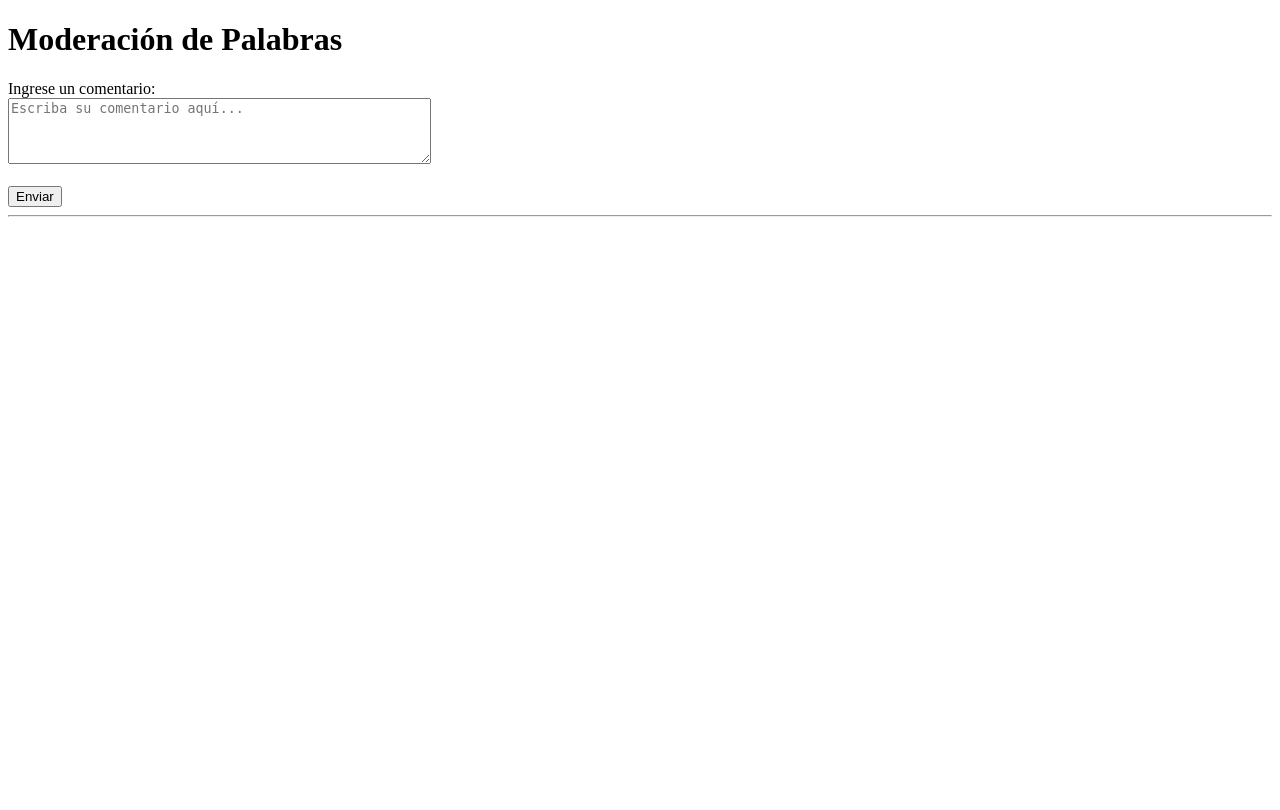
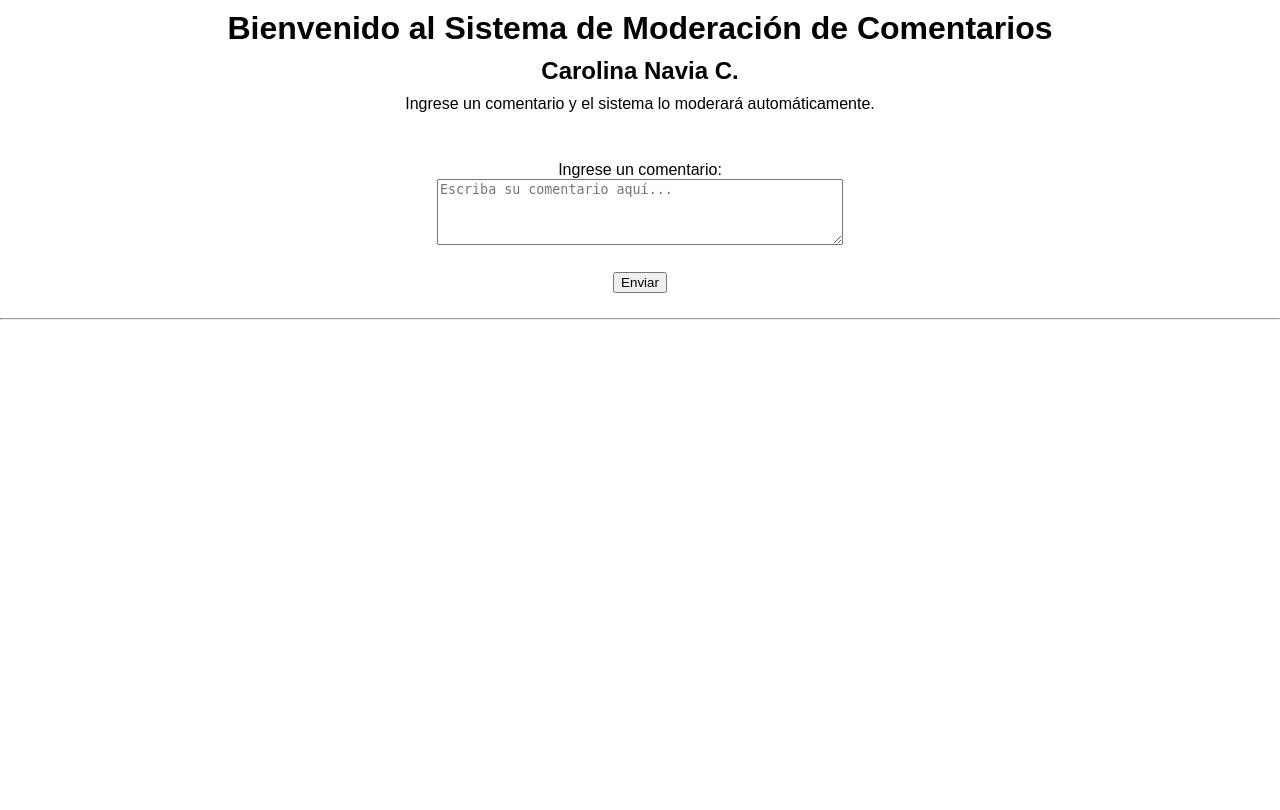
Before and after one commit to CNavia76/PHP, a PHP site: page /tarea4fin.php in a window 1280 px wide. Before the commit the page ends 217 px from the top, so only its background shows below. Run offline with PHP 8.4, Linux system fonts and the light colour scheme.

Commit message:
added tareasiacc/SEMANA4/tarea4fin.php

```diff
--- a/tareasiacc/SEMANA4/tarea4fin.php
+++ b/tareasiacc/SEMANA4/tarea4fin.php
@@ -4,9 +4,36 @@
     <meta charset="UTF-8">
     <meta name="viewport" content="width=device-width, initial-scale=1.0">
     <title>Moderación de Comentarios</title>
+    <style>
+        body {
+            display: bottom;
+            flex-direction: column;
+            align-items: center;
+            justify-content: center;
+            min-height: 100vh;
+            margin: 0;
+            font-family: Arial, sans-serif;
+            text-align: center;
+        }
+        form {
+            margin: 20px 0;
+        }
+        textarea {
+            width: 100%;
+            max-width: 400px;
+        }
+        button {
+            margin: 5px;
+        }
+        h1, h2, p {
+            margin: 10px 0;
+        }
+    </style>
 </head>
 <body>
-    <h1>Moderación de Palabras</h1>
+   <h1>Bienvenido al Sistema de Moderación de Comentarios</h1>
+    <h2>Carolina Navia C.</h2>
+    <p>Ingrese un comentario y el sistema lo moderará automáticamente.</p><br>
     <form method="post">
         <label for="comentario">Ingrese un comentario:</label><br>
         <textarea id="comentario" name="comentario" rows="4" cols="50" placeholder="Escriba su comentario aquí..."></textarea><br><br>
@@ -16,7 +43,7 @@
     <hr>
 
     <?php
-    // Palabras prohibidas
+    // Palabras prohibidas en los comentarios, se pueden agregar más palabras...
     $palabras = ["guerra", "muerte", "odio", "violencia", "discriminación"];
 
     // Verificar si se envió el formulario
@@ -42,7 +69,8 @@
                 echo "<p>No se detectaron palabras prohibidas en el comentario.</p>";
             }
 
-            // Mostrar botones para modificar o eliminar
+            // Mostrar botones para modificar o eliminar comentarios...
+            echo "<h3>¿Qué desea hacer con el comentario?</h3>";
             echo '<form method="post">';
             echo '<input type="hidden" name="comentario" value="' . htmlspecialchars($comentario) . '">';
             echo '<button type="submit" name="accion" value="modificar">Modificar</button>';
```
